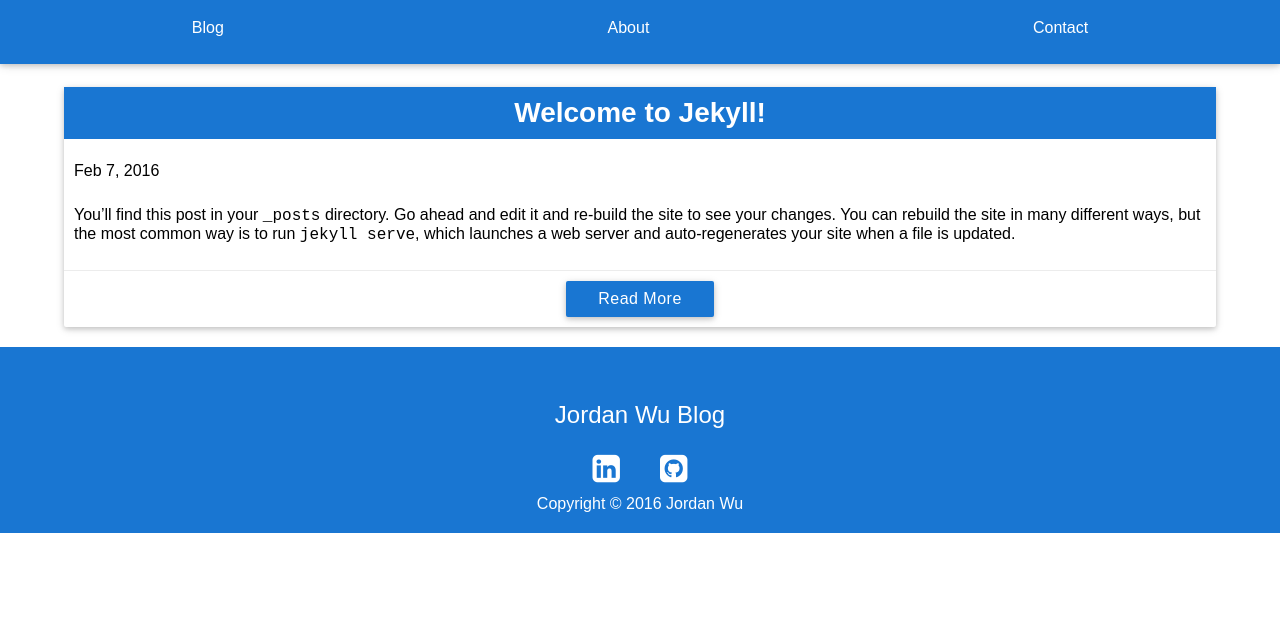
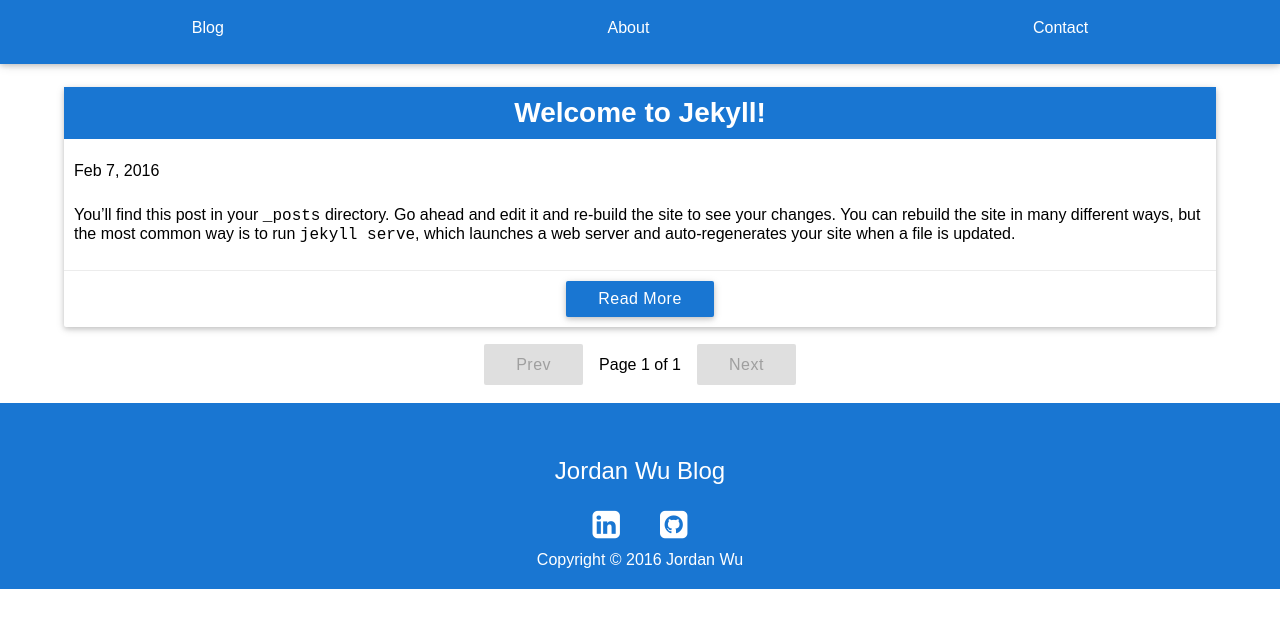
Before and after one commit to JordanSpencerWu/old-website, a Jekyll site: the page built from index.html, in a window 1280 px wide. Shown: the top 628 px of the page. Built offline with Jekyll 4.4.1, drawn with Linux system fonts in a browser that asks for light colours; nearby versions of some CDN libraries; the list of posts is cut into pages by our own code.

Commit message:
add gemfile and pagination

```diff
--- /dev/null
+++ b/Gemfile
@@ -0,0 +1,3 @@
+source "https://rubygems.org"
+gem 'jekyll'
+gem 'jekyll-paginate'
--- a/_config.yml
+++ b/_config.yml
@@ -1,21 +1,15 @@
-# Welcome to Jekyll!
-#
-# This config file is meant for settings that affect your whole blog, values
-# which you are expected to set up once and rarely need to edit after that.
-# For technical reasons, this file is *NOT* reloaded automatically when you use
-# 'jekyll serve'. If you change this file, please restart the server process.
-
 # Site settings
 title: Jordan Wu Blog Site
 email: jordan.spencer.wu@gmail.com
-description: > # this means to ignore newlines until "baseurl:"
-  Write an awesome description for your new site here. You can edit this
-  line in _config.yml. It will appear in your document head meta (for
-  Google search results) and in your feed.xml site description.
+description: Jordan Wu personal blog
 baseurl: "" # the subpath of your site, e.g. /blog
 url: "http://JordanSpencerWu.github.io" # the base hostname & protocol for your site
-twitter_username: jekyllrb
-github_username:  jekyll
+
+# Pagination
+paginate: 5
+
+# Gems
+gems: ['jekyll-paginate']
 
 # Build settings
 markdown: kramdown
--- a/_sass/styles.scss
+++ b/_sass/styles.scss
@@ -173,3 +173,34 @@
   padding: 20px;
   font-size: 1.656rem;
 }
+
+.pagination {
+  display: flex;
+  justify-content: center;
+  align-items: center;
+  margin-bottom: 20px;
+}
+
+.btn {
+  text-decoration: none;
+  color: #fff;
+  background-color: #1976D2;
+  text-align: center;
+  letter-spacing: .5px;
+  border-radius: 2px;
+  padding: .75rem 2rem;
+  line-height: 36px;
+  cursor: pointer;
+  margin: 0 1em;
+
+  &:hover {
+    background-color: #00BCD4;
+  }
+
+  &.disabled {
+    background-color: #DFDFDF;
+    box-shadow: none;
+    color: #9F9F9F;
+    cursor: default;
+  }
+}
--- a/index.html
+++ b/index.html
@@ -1,8 +1,9 @@
 ---
 layout: default
 ---
+<!-- This loops through the paginated posts -->
 <div class="card shadow">
-  {% for post in site.posts %}
+  {% for post in paginator.posts %}
     <h2 class="card-header">{{ post.title }}</h2>
     <span class="date">{{ post.date | date: "%b %-d, %Y" }}</span>
     <div class="paragraph">
@@ -13,3 +14,24 @@ layout: default
     </div>
   {% endfor %}
 </div>
+
+<!-- Pagination links -->
+<div class="pagination">
+      <div class="page-prev">
+          {% if paginator.previous_page %}
+              <a class="btn "href="{{ site.url }}{{ paginator.previous_page_path }}">Prev</a>
+          {% else %}
+              <span class="disabled btn">Prev</span>
+          {% endif %}
+      </div>
+      <div>
+          <span class="current">Page {{ paginator.page }} of {{ paginator.total_pages }}</span>
+      </div>
+      <div class="page-next">
+          {% if paginator.next_page %}
+              <a class="btn" href="{{ site.url }}{{ paginator.next_page_path }}">Next</a></li>
+          {% else %}
+              <span class="btn disabled">Next</span>
+          {% endif %}
+      </div>
+</div>
```
Also changed, not shown: Gemfile.lock (added).
